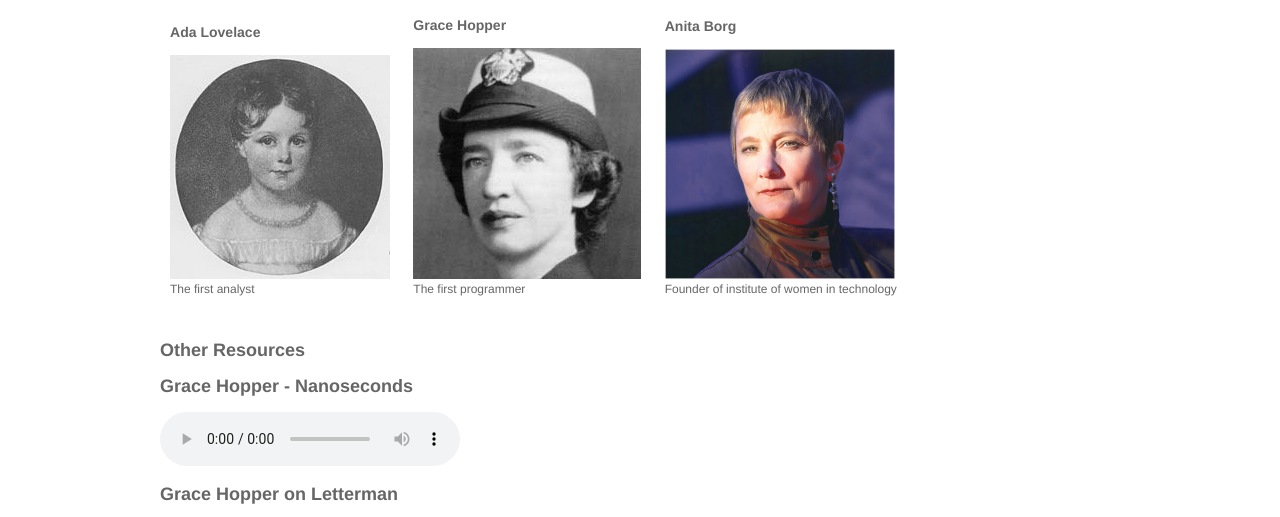
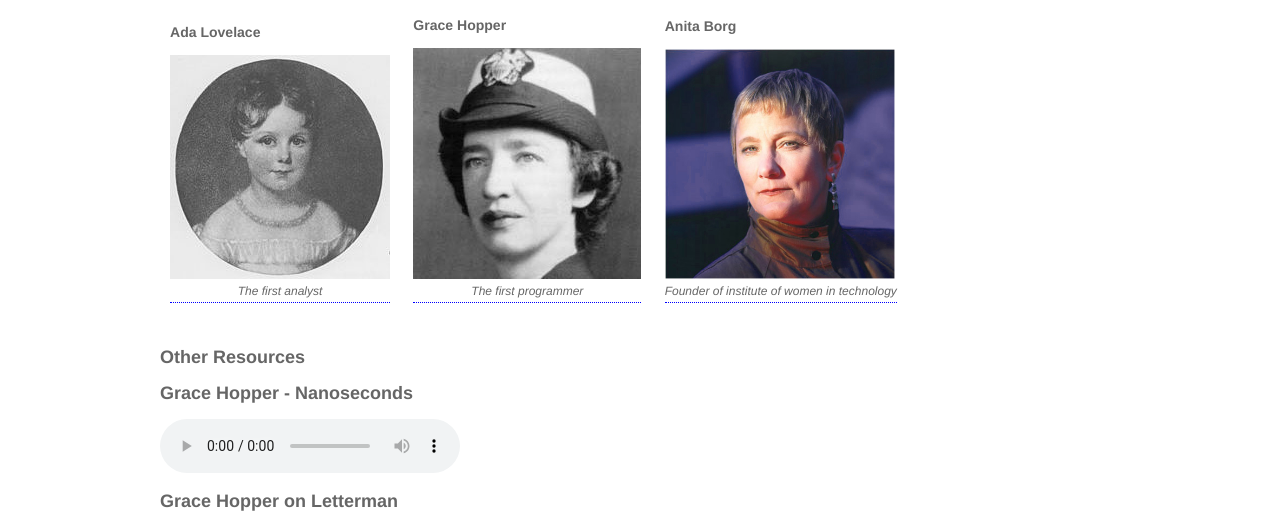
Before and after one commit to ellcub/codebar, a plain HTML site: page lesson6/index.html in a window 1280 px wide. Shown: the part 561-1078 px from the top of the page. Drawn offline with Linux system fonts and the light colour scheme.

Commit message:
Styling of figcaptions

```diff
--- a/lesson6/style.css
+++ b/lesson6/style.css
@@ -55,6 +55,13 @@ section {
 figure {
   margin: 0;
 }
+figcaption {
+  text-align: center;
+  border-bottom: 1px dotted blue;
+  font-style: italic;
+  line-height: 1.5em;
+  padding-bottom: 2px;
+}
 #women-programmers figure:hover {
   transform: rotate(20deg);
 }
```
